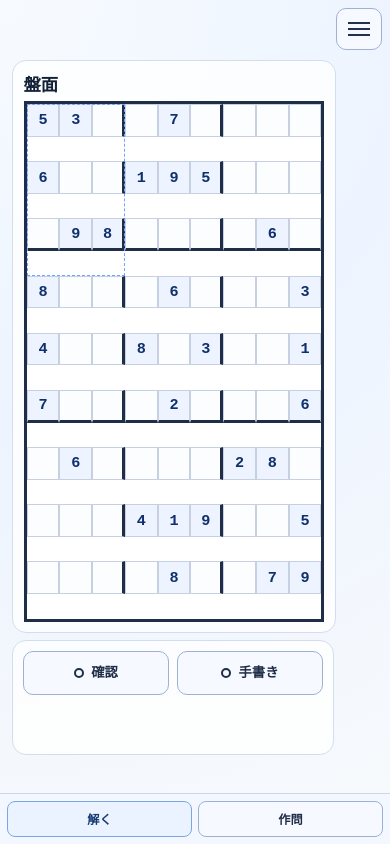
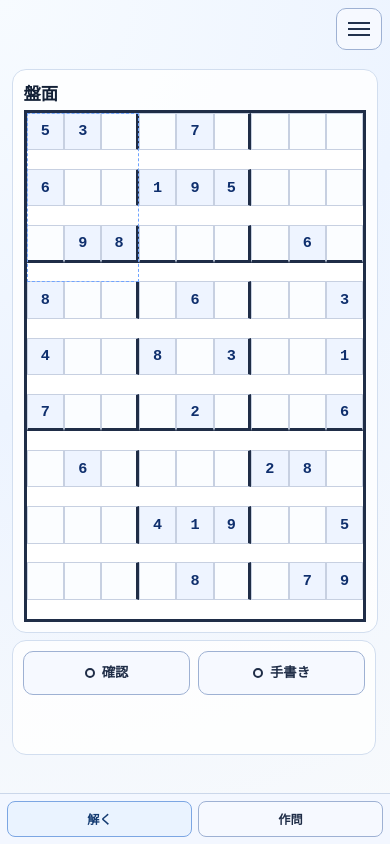
Before and after one commit to shgnaka/sudoku-display, a React (Vite) app: page /#/solve in a window 390 px wide. Built offline with nearby package versions, Linux system fonts and the light colour scheme.

Commit message:
Use header min-height to avoid hamburger overlap

```diff
--- a/src/App.css
+++ b/src/App.css
@@ -5,7 +5,6 @@
   --menu-btn-height: 42px;
   --menu-offset: 8px;
   --menu-reserved-top: calc(env(safe-area-inset-top, 0px) + var(--menu-offset) + var(--menu-btn-height));
-  --menu-reserved-right: calc(env(safe-area-inset-right, 0px) + var(--menu-offset) + var(--menu-btn-width));
   --app-bg-start: #f7fbff;
   --app-bg-mid: #edf4ff;
   --app-bg-end: #f8fafc;
@@ -41,10 +40,7 @@ body.review-scroll-lock {
 .app-root {
   max-width: 1120px;
   margin: 0 auto;
-  padding-top: max(1rem, var(--menu-reserved-top));
-  padding-right: max(1.25rem, var(--menu-reserved-right));
-  padding-bottom: 1.5rem;
-  padding-left: 1.25rem;
+  padding: 1rem 1.25rem 1.5rem;
   display: grid;
   gap: 1rem;
   min-height: 100vh;
@@ -80,10 +76,7 @@ body.review-scroll-lock {
   min-height: 100dvh;
   overflow: hidden;
   grid-template-rows: auto minmax(0, 1fr) auto;
-  padding-top: max(0.55rem, var(--menu-reserved-top));
-  padding-right: max(0.75rem, var(--menu-reserved-right));
-  padding-bottom: 0.75rem;
-  padding-left: 0.75rem;
+  padding: 0.55rem 0.75rem 0.75rem;
   gap: 0.45rem;
 }
 
@@ -92,10 +85,7 @@ body.review-scroll-lock {
   align-items: center;
   justify-content: space-between;
   gap: 0.8rem;
-}
-
-.app-header.compact {
-  min-height: 0;
+  min-height: var(--menu-reserved-top);
 }
 
 .app-header h1 {
@@ -620,10 +610,7 @@ button.danger {
 
 @media (max-width: 768px) {
   .app-root {
-    padding-top: max(0.75rem, var(--menu-reserved-top));
-    padding-right: max(0.75rem, var(--menu-reserved-right));
-    padding-bottom: calc(var(--mobile-tabbar-height) + env(safe-area-inset-bottom, 0px));
-    padding-left: 0.75rem;
+    padding: 0.75rem 0.75rem calc(var(--mobile-tabbar-height) + env(safe-area-inset-bottom, 0px));
   }
 
   .panel {
```
